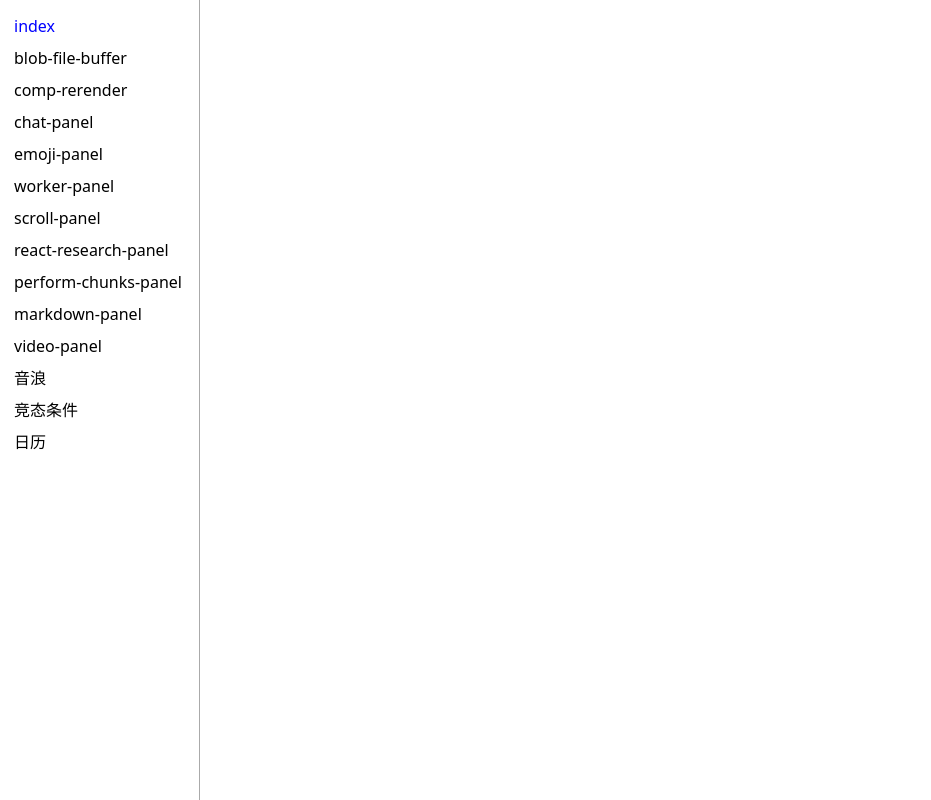
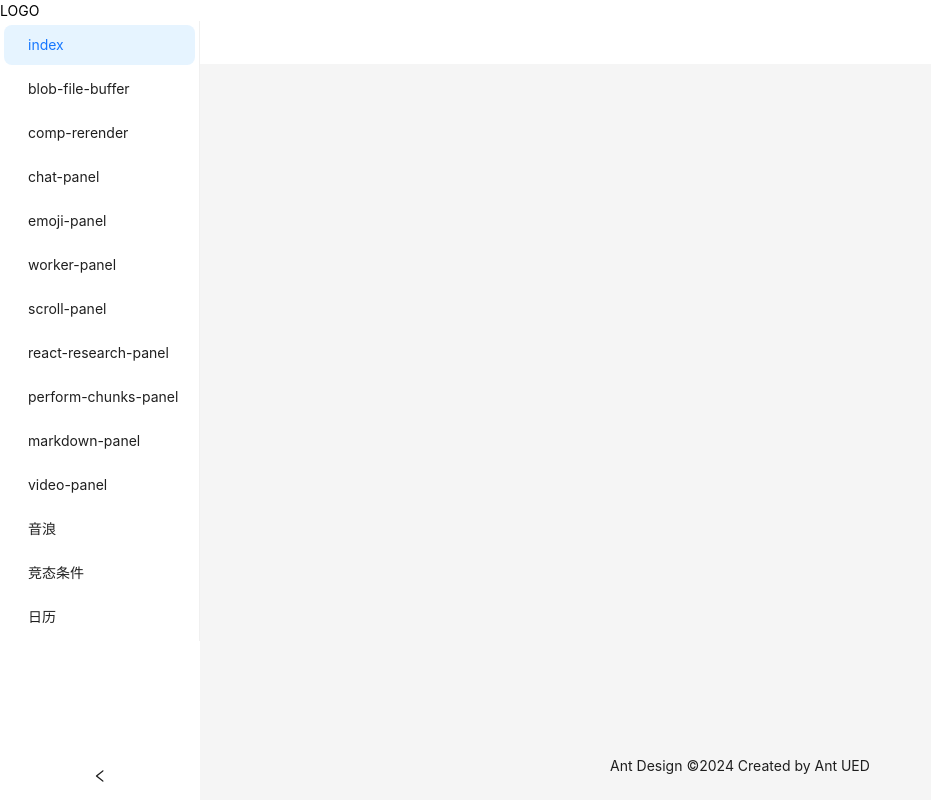
Before and after one commit to marvin-season/FrontendEden, a React (Vite) app in the folder packages/react-front-research/: page / in a window 1280 px wide. Shown: the whole page, without its empty margins (0-931 px from the left). Built offline with nearby package versions, Linux system fonts and the light colour scheme.

Commit message:
feat: antd layout

```diff
--- a/packages/react-front-research/src/layout/index.tsx
+++ b/packages/react-front-research/src/layout/index.tsx
@@ -1,41 +1,18 @@
 import {Outlet, useNavigate} from "react-router-dom";
-import styled from 'styled-components'
-import {useEffect, useState} from "react";
+import {useState} from "react";
 import {routes} from "@/router/routes.tsx";
+import {Breadcrumb, Layout, Menu} from 'antd'
 
-const LayoutContainer = styled.div`
-  display: flex;
-  justify-content: flex-start;
-  height: 100vh;
-  width: 100vw;
-  overflow: auto;
-  box-sizing: border-box;
-  gap: 10px;
-`
 
-const NavItem = styled.div<{ selected: boolean }>`
-  cursor: pointer;
-  width: 200px;
-  padding: 4px;
-  border-radius: 8px;
-  font-size: 16px;
-
-  color: ${({selected}) => selected ? 'blue' : 'black'};
-`
-
-const Nav = styled.div`
-  width: 200px;
-  padding: 10px;
-  border-right: 1px solid #aaa;
-`
-
-const Layout = () => {
+const MyLayout = () => {
+    const [collapsed, setCollapsed] = useState(false)
     const navigate = useNavigate();
-    const [currentIndex, setCurrentIndex] = useState(0)
-    const navs: { label: string | undefined; onClick: Function }[] = []
-    routes.flatMap(route => route.children).forEach(item => {
+    const navs: any[] = []
+    routes.flatMap(route => route.children).forEach((item, index) => {
         if (item) {
             navs.push({
+                key: index + 1.,
+                title: item.path,
                 label: item.path,
                 onClick: () => {
                     navigate(`/${item.path}`);
@@ -44,32 +21,33 @@ const Layout = () => {
         }
     })
 
-    useEffect(() => {
-        const index = parseInt(sessionStorage.getItem('routerCurrentIndex') || '0');
-        setCurrentIndex(index)
-    }, []);
+    return <>
+        <Layout style={{height: '100vh'}}>
+            <Layout.Sider theme={'light'} collapsible collapsed={collapsed} onCollapse={(value) => setCollapsed(value)}>
+                <div>LOGO</div>
+                <Menu theme="light" defaultSelectedKeys={['1']} mode="inline" items={navs} onSelect={console.log}/>
+            </Layout.Sider>
+            <Layout>
+                <Layout.Header style={{padding: 0, background: '#fff'}}/>
+                <Layout.Content style={{margin: '0 16px'}}>
+                    <Breadcrumb style={{margin: '16px 0'}}>
 
-    return <>
-        <LayoutContainer>
-            <Nav>
-                {
-                    navs.map(({onClick, label}, index) =>
-                        <NavItem
-                            key={index}
-                            selected={currentIndex === index}
-                            onClick={() => {
-                                setCurrentIndex(index)
-                                sessionStorage.setItem('routerCurrentIndex', index.toString())
-                                onClick()
-                            }}>{label}
-                        </NavItem>)
-                }
-            </Nav>
-            <div style={{flex: 1, overflow: "auto"}}>
-                <Outlet/>
-            </div>
-        </LayoutContainer>
+                    </Breadcrumb>
+                    <div
+                        style={{
+                            padding: 24,
+                            height: '100%'
+                        }}
+                    >
+                        <Outlet/>
+                    </div>
+                </Layout.Content>
+                <Layout.Footer style={{textAlign: 'center'}}>
+                    Ant Design ©{new Date().getFullYear()} Created by Ant UED
+                </Layout.Footer>
+            </Layout>
+        </Layout>
     </>
 }
 
-export default Layout
+export default MyLayout
--- a/packages/react-front-research/src/router/routes.tsx
+++ b/packages/react-front-research/src/router/routes.tsx
@@ -24,7 +24,7 @@ export const routes: RouteObject[] = [
             {
                 path: 'index',
                 index: true,
-                element: <Index/>
+                element: <Index/>,
             },
             {
                 path: 'blob-file-buffer',
```
